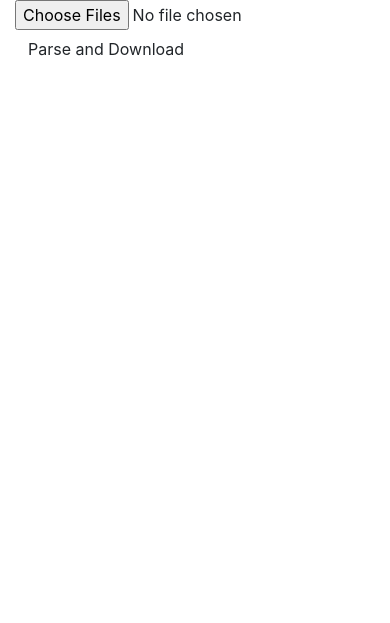
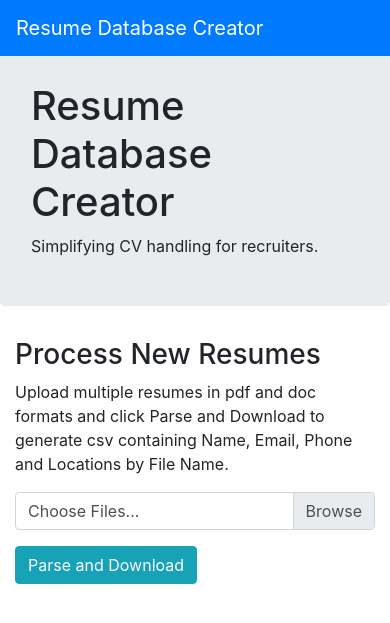
Before and after one commit to Advaya24/resume_database_creator, a Flask app: page / in a window 390 px wide. Shown: the top 623 px of the page. Run offline with Flask 2, Linux system fonts and the light colour scheme; some libraries are stand-ins or nearby versions.

Commit message:
Improved front-end

```diff
--- a/app.py
+++ b/app.py
@@ -1,4 +1,5 @@
 import re
+import traceback
 import zipfile
 import docx2txt as docx
 import pandas as pd
@@ -95,7 +96,8 @@
                 # traceback_str = ''.join(traceback.format_tb(e.__traceback__))
                 # return {'traceback': traceback_str, 'Name': f.filename,
                 #         'status': 400}, 400
-                pass
+                print(f.filename)
+                print(''.join(traceback.format_tb(e.__traceback__)))
         df.to_csv('static/Results.csv')
         return send_file('static/Results.csv',
                          mimetype='text/csv',
--- a/requirements.txt
+++ b/requirements.txt
@@ -34,7 +34,6 @@
 py==1.8.0
 pycountry==19.7.15
 pyparsing==2.4.2
-PyPDF3==1.0.1
 pytest==5.0.1
 python-dateutil==2.8.0
 python-pptx==0.6.5
--- a/templates/Base.html
+++ b/templates/Base.html
@@ -4,24 +4,61 @@
           href="https://stackpath.bootstrapcdn.com/bootstrap/4.3.1/css/bootstrap.min.css"
           integrity="sha384-ggOyR0iXCbMQv3Xipma34MD+dH/1fQ784/j6cY/iJTQUOhcWr7x9JvoRxT2MZw1T"
           crossorigin="anonymous">
-    <script src="https://code.jquery.com/jquery-3.3.1.slim.min.js"
-            integrity="sha384-q8i/X+965DzO0rT7abK41JStQIAqVgRVzpbzo5smXKp4YfRvH+8abtTE1Pi6jizo"
-            crossorigin="anonymous"></script>
-    <script src="https://cdnjs.cloudflare.com/ajax/libs/popper.js/1.14.7/umd/popper.min.js"
-            integrity="sha384-UO2eT0CpHqdSJQ6hJty5KVphtPhzWj9WO1clHTMGa3JDZwrnQq4sF86dIHNDz0W1"
-            crossorigin="anonymous"></script>
-    <script src="https://stackpath.bootstrapcdn.com/bootstrap/4.3.1/js/bootstrap.min.js"
-            integrity="sha384-JjSmVgyd0p3pXB1rRibZUAYoIIy6OrQ6VrjIEaFf/nJGzIxFDsf4x0xIM+B07jRM"
-            crossorigin="anonymous"></script>
     {% block head %}
 
     {% endblock %}
 </head>
 <body>
+
+<nav class="navbar navbar-dark navbar-expand-sm fixed-top bg-primary">
+    <div class="container">
+        <a class="navbar-brand" href=".">Resume Database Creator</a>
+    </div>
+</nav>
+
+<header class="jumbotron" style="margin-top: 50px">
+    <div class="container">
+        <div class="row row-header">
+            <div class="col-12 col-sm-6">
+                <h1>Resume Database Creator</h1>
+                <p>Simplifying CV handling for recruiters.</p>
+            </div>
+        </div>
+    </div>
+</header>
+
 <div class="container">
     {% block body %}
 
     {% endblock %}
 </div>
+<script src="https://code.jquery.com/jquery-3.3.1.slim.min.js"
+        integrity="sha384-q8i/X+965DzO0rT7abK41JStQIAqVgRVzpbzo5smXKp4YfRvH+8abtTE1Pi6jizo"
+        crossorigin="anonymous"></script>
+<script src="https://cdnjs.cloudflare.com/ajax/libs/popper.js/1.14.7/umd/popper.min.js"
+        integrity="sha384-UO2eT0CpHqdSJQ6hJty5KVphtPhzWj9WO1clHTMGa3JDZwrnQq4sF86dIHNDz0W1"
+        crossorigin="anonymous"></script>
+<script src="https://stackpath.bootstrapcdn.com/bootstrap/4.3.1/js/bootstrap.min.js"
+        integrity="sha384-JjSmVgyd0p3pXB1rRibZUAYoIIy6OrQ6VrjIEaFf/nJGzIxFDsf4x0xIM+B07jRM"
+        crossorigin="anonymous"></script>
+<script type="text/javascript">
+    function submitAndRedirect() {
+        document.parseAndDownload.submit();
+        setTimeout(function () {
+            document.location = "/";
+        }, 500);
+    }
 
+    $('document').ready(function () {
+        $("#file_upload").change(function () {
+            var numFiles = this.files.length;
+            var fileStr = "file";
+            if (numFiles > 1) {
+                fileStr += "s";
+            }
+            $("label[for='file_upload']").text(numFiles + " " + fileStr +
+                " selected");
+        });
+    });
+</script>
 </body>
--- a/templates/resume_database_creator/Form.html
+++ b/templates/resume_database_creator/Form.html
@@ -1,24 +1,44 @@
 {% extends 'Base.html' %}
 {% block head %}
-    <script type="text/javascript">
-        function submitAndRedirect() {
-            document.parseAndDownload.submit();
-            setTimeout(function () {
-                document.location = "/";
-            }, 500)
-        }
-    </script>
     <title>
-        Form
+        Resume Database Creator
     </title>
 {% endblock %}
 {% block body %}
-    <form action="." name="parseAndDownload" method="post"
-          enctype="multipart/form-data">
-        <input type="file" name="file_upload" id="file_upload" multiple> <br>
-        <a href="javascript:submitAndRedirect()">
-            <button class="btn btn-submit">Parse and Download
-            </button>
-        </a>
-    </form>
+    <div class="row row-content">
+        <div class="col-12">
+            <h3>Process New Resumes</h3>
+        </div>
+        <div class="col-12 col-md-9">
+            <p>Upload multiple resumes in pdf and doc formats and click
+                Parse and Download to generate csv containing Name, Email,
+                Phone and Locations by File Name.</p>
+        </div>
+        <div class="col-12 col-md-9">
+            <form action="." name="parseAndDownload" method="post"
+                  enctype="multipart/form-data">
+                <div class="form-group row">
+                    <div class="col-12 col-md-9">
+                        <div class="custom-file">
+                            <input type="file" name="file_upload"
+                                   id="file_upload"
+                                   multiple class="custom-file-input">
+                            <label class="custom-file-label" for="file_upload">Choose
+                                Files...</label>
+                        </div>
+                    </div>
+                </div>
+                <div class="form-group row">
+                    <div class="col-12 col-md-5">
+                        <a href="javascript:submitAndRedirect()"
+                           class="btn btn-submit btn-info">
+                            Parse and Download
+                        </a>
+                    </div>
+                </div>
+            </form>
+        </div>
+    </div>
+    {% block history %}
+    {% endblock %}
 {% endblock %}
```
Also changed, not shown: templates/resume_database_creator/FormClear.html (+32 -28 lines).
